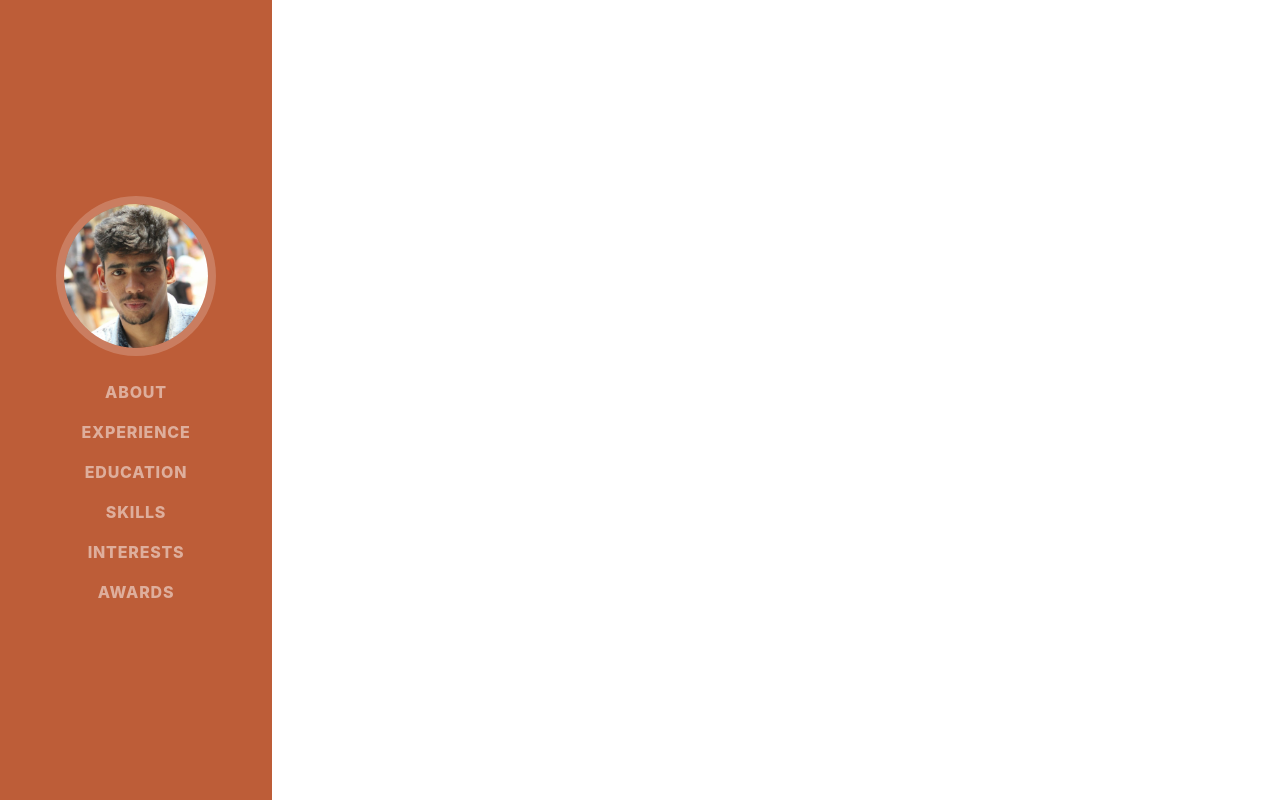
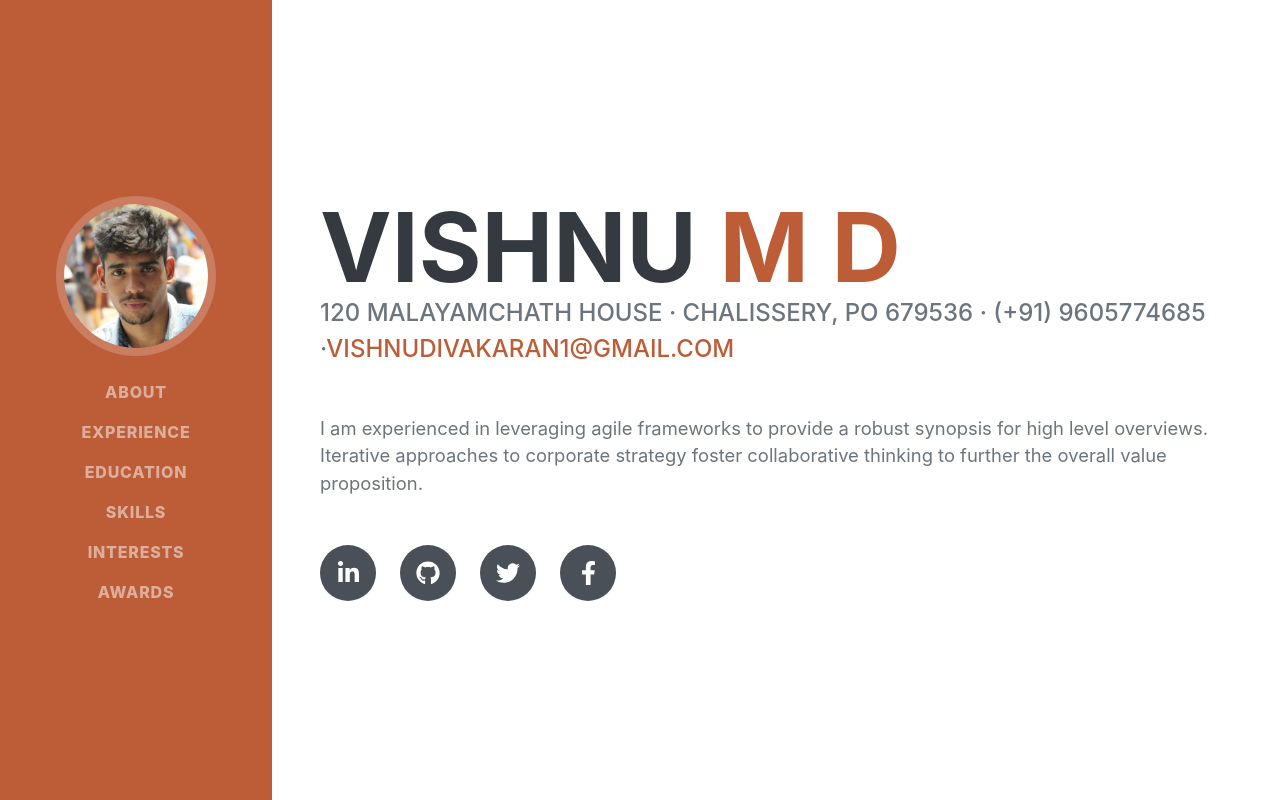
Before and after one commit to vishnumd91/My-Portfolio-UI, a React app in the folder portfolio UI/: page / in a window 1280 px wide. Built offline with nearby package versions, Linux system fonts and the light colour scheme; a web font is replaced by a local one.

Commit message:
Added Static about component

```diff
--- a/portfolio UI/src/App.js
+++ b/portfolio UI/src/App.js
@@ -1,10 +1,12 @@
 import React from 'react';
-import Navigation from './components/navigation';
 import './index.css';
+import Navigation from './components/navigation/Navigation';
+import About from './components/about/About';
 function App() {
     return (
         <div>
-          <Navigation></Navigation>
+          <Navigation />
+          <About />
         </div>
     )
 }
--- /dev/null
+++ b/portfolio UI/src/components/about/About.js
@@ -0,0 +1,30 @@
+import React from 'react'
+
+function About() {
+  return (
+    <div className="container-fluid p-0">
+            {/* <!-- About--> */}
+            <section className="resume-section" id="about">
+                <div className="resume-section-content">
+                    <h1 className="mb-0">
+                        VISHNU
+                        <span className="text-primary"> M D</span>
+                    </h1>
+                    <div className="subheading mb-5">
+                        120 Malayamchath House · Chalissery, PO 679536 · (+91) 9605774685 ·
+                        <a href="mailto:name@email.com">VISHNUDIVAKARAN1@GMAIL.COM</a>
+                    </div>
+                    <p className="lead mb-5">I am experienced in leveraging agile frameworks to provide a robust synopsis for high level overviews. Iterative approaches to corporate strategy foster collaborative thinking to further the overall value proposition.</p>
+                    <div className="social-icons">
+                        <a className="social-icon" href="#"><i className="fab fa-linkedin-in"></i></a>
+                        <a className="social-icon" href="#"><i className="fab fa-github"></i></a>
+                        <a className="social-icon" href="#"><i className="fab fa-twitter"></i></a>
+                        <a className="social-icon" href="#"><i className="fab fa-facebook-f"></i></a>
+                    </div>
+                </div>
+            </section>
+    </div>
+  )
+}
+
+export default About
```
Also changed, not shown: portfolio UI/src/components/navigation/Navigation.js (renamed from portfolio UI/src/components/navigation/index.js).
